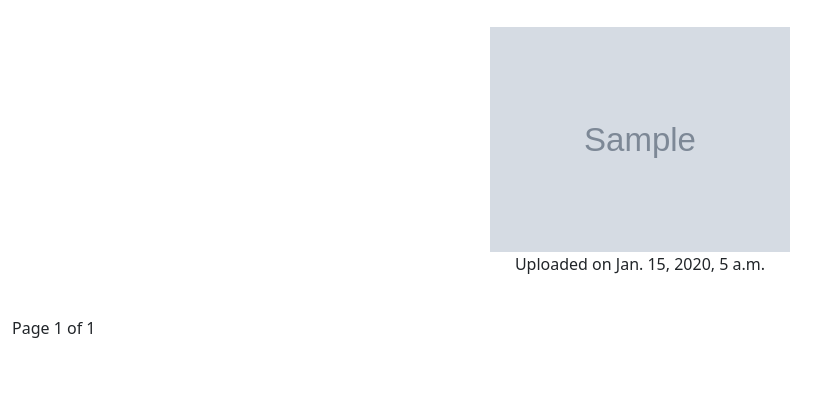
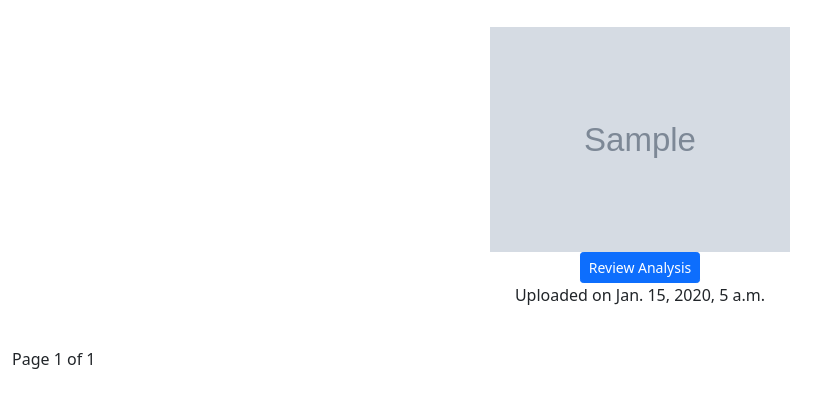
Before and after one commit to adam-phelps/imageaisearch, a Django app: page /images in a window 1280 px wide. Shown: the part 288-696 px from the top of the page, without its empty margins (0-840 px from the left). Run offline with Django 3.2, Linux system fonts and the light colour scheme; a user stored in the database is signed in; tables that the repository leaves empty hold one stand-in row (values such as "Sample post"); grey boxes marked "Sample" are stand-in pictures; some libraries are stand-ins or nearby versions.

Commit message:
Adding ability to review previous image analysis.

```diff
--- a/src/imageais/templates/imageais/images.html
+++ b/src/imageais/templates/imageais/images.html
@@ -9,7 +9,11 @@
 <div class="container-fluid" align="center">
     {% for image in images_page_obj %}
     <br>
-        <img src="/media/{{image.image}}" style="max-width: 300px;width:100%"/>
+        <a href="/{{image.public_id}}">
+            <img src="/media/{{image.image}}" style="max-width: 300px;width:100%"/>
+            <br>
+            <button type="button" class="btn btn-primary btn-sm">Review Analysis</button>
+        </a>
         <p> Uploaded on {{ image.timestamp }} </p>
     <br>
     {% endfor %}
```
